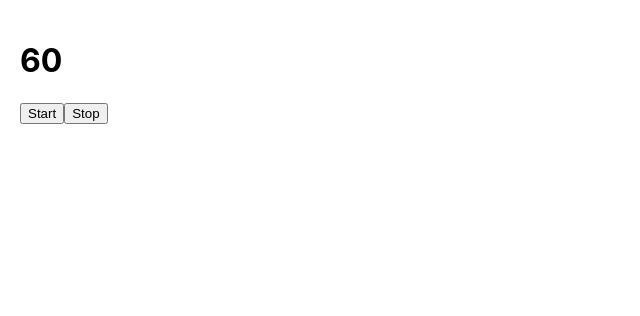
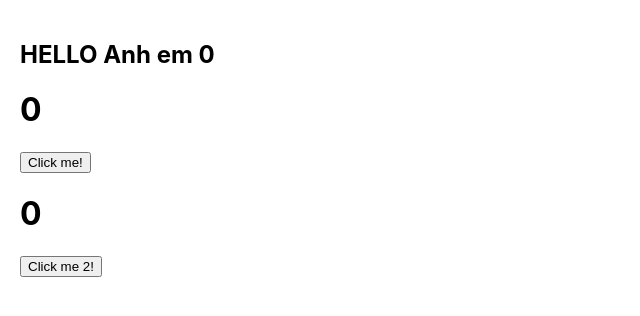
Before and after one commit to 19521352/tiktok, a React (Create React App) app: page / in a window 1280 px wide. Shown: the top 316 px of the page, without its empty margins (0-640 px from the left). Built offline with nearby package versions, Linux system fonts and the light colour scheme.

Commit message:
React.memo HOC

```diff
--- a/src/App.js
+++ b/src/App.js
@@ -1,46 +1,32 @@
-import { useRef, useState, useEffect } from 'react'
+import { useState } from 'react'
+import Content from './Content'
 
-// Lưu giữ cấc giá trị qua một tham chiếu bên ngoài
-// Function Component
+// 1. memo() -> Higher Order Component (HOC)
+// 2. useCallback()
 
 function App() {
-  const [count, setCount] = useState(60)
+  const [count, setCount] = useState(0)
+  const [count2, setCount2] = useState(0)
 
-  const timerId = useRef()
-  const prevCount = useRef()
-  const h1Ref = useRef()
-
-  useEffect(() => {
-    prevCount.current = count
-  }, [count])
-
-  useEffect(() => {
-    const rect = h1Ref.current.getBoundingClientRect()
-
-    console.log(rect)
-  })
-
-  const handleStart = () => {
-    timerId.current = setInterval(() => {
-      setCount(prevCount => prevCount - 1)
-    }, 1000)
+  const increase = () => {
+    setCount(count + 1)
   }
 
-  const handleStop = () => {
-    clearInterval(timerId.current)
+  const increase2 = () => {
+    setCount2(count2 + 1)
   }
-
-  console.log(count, prevCount.current)
 
   return (
 
     <div style={{ padding: 20 }}>
-      <h1 ref={h1Ref}>{count}</h1>
-      <button onClick={handleStart}>Start</button>
-      <button onClick={handleStop}>Stop</button>
+      <Content count={count} />
+      <h1>{count}</h1>
+      <button onClick={increase}>Click me!</button>
+      <h1>{count2}</h1>
+      <button onClick={increase2}>Click me 2!</button>
     </div >
   )
 
 }
 
-export default App;
+export default App
--- a/src/Content.js
+++ b/src/Content.js
@@ -1,38 +1,11 @@
-import { useEffect, useLayoutEffect, useState } from "react";
+import { memo } from "react";
 
-// useEffect
-// 1. Cập nhật lại state
-// 2. Cập nhật lại DOM (mutated)
-// 3. Render lại UI
-// 4. Gọi cleanup nếu deps thay đổi
-// 5. Gọi useEffect callback
 
-/** useLayoutEffect
- * 1. Cập nhật lại state
- * 2. Cập nhật DOM (mutated)
- * 3. Gọi cleanup nếu deps thay đổi (sync)
- * 4. Gọi useLayoutEffect callback (sync)
- * 5. Render lại UI
- */
-
-function Content() {
-  const [count, setCount] = useState(0)
-
-  useLayoutEffect(() => {
-    if (count > 3)
-      setCount(0)
-  }, [count])
-
-  const handleRun = () => {
-    setCount(count + 1)
-  }
+function Content({ count }) {
+  console.log('Re-render')
   return (
-
-    <div>
-      <h1>{count}</h1>
-      <button onClick={handleRun}>Run</button>
-    </div >
+    <h2>HELLO Anh em {count}</h2>
   )
 }
 
-export default Content;
+export default memo(Content)
```
